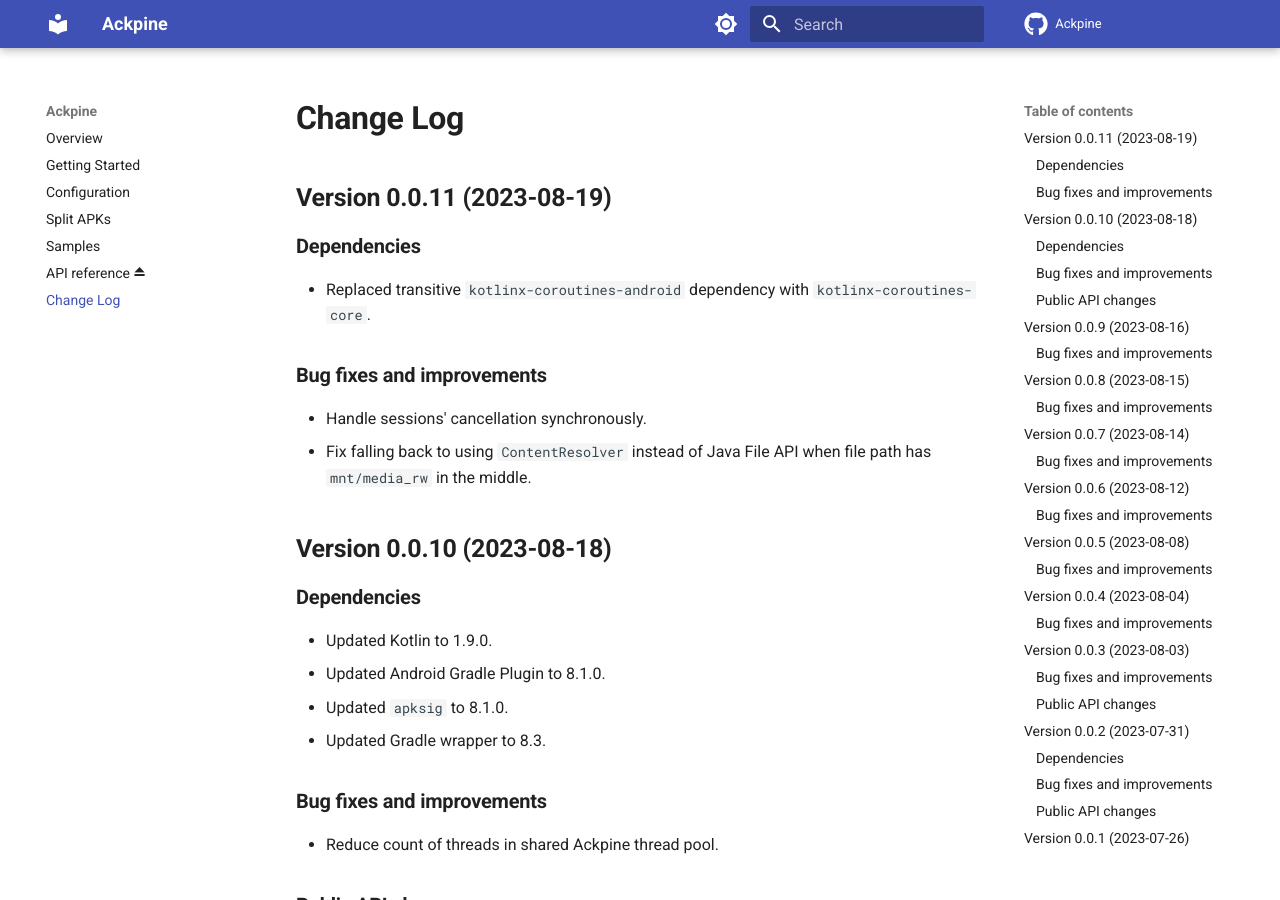
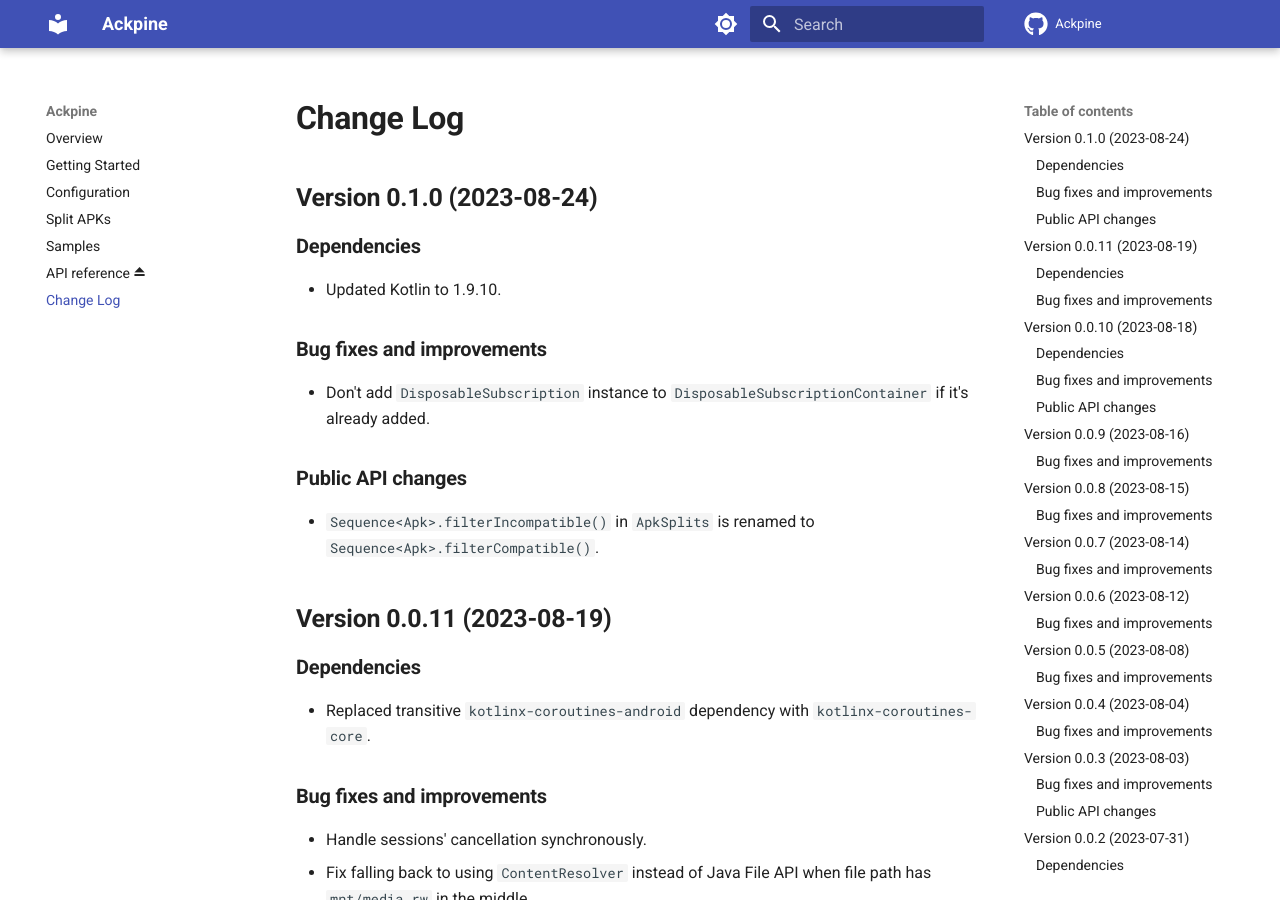
Before and after one commit to solrudev/Ackpine, an MkDocs documentation site: the page built from docs/changelog.md, in a window 1280 px wide and 900 px high. Built offline with MkDocs 1.6.1 and Material for MkDocs 9.7.7, drawn with Linux system fonts in a browser that asks for light colours; comment, search, counter and statistics services are not loaded.

Commit message:
add version 0.1.0 to changelog

```diff
--- a/docs/changelog.md
+++ b/docs/changelog.md
@@ -1,5 +1,20 @@
 Change Log
 ==========
+
+Version 0.1.0 (2023-08-24)
+--------------------------
+
+### Dependencies
+
+- Updated Kotlin to 1.9.10.
+
+### Bug fixes and improvements
+
+- Don't add `DisposableSubscription` instance to `DisposableSubscriptionContainer` if it's already added.
+
+### Public API changes
+
+- `Sequence<Apk>.filterIncompatible()` in `ApkSplits` is renamed to `Sequence<Apk>.filterCompatible()`.
 
 Version 0.0.11 (2023-08-19)
 --------------------------
```
